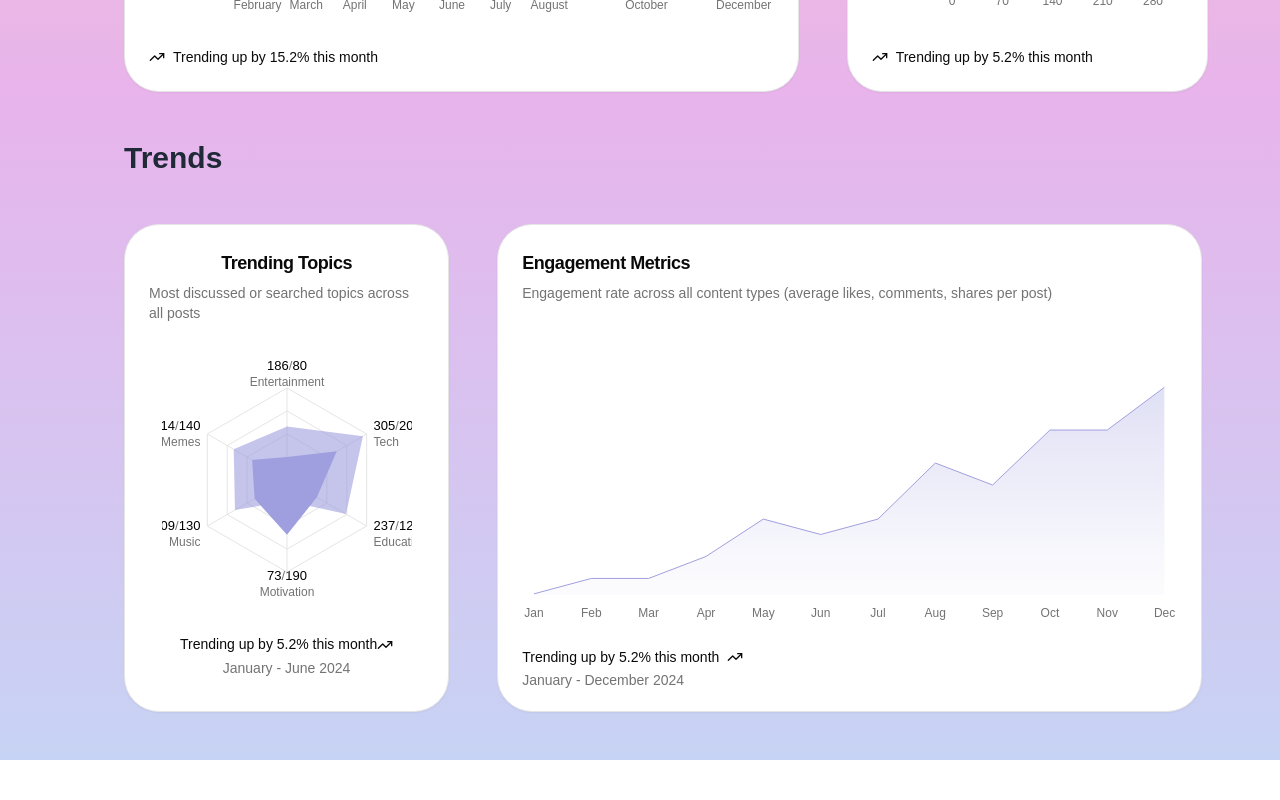
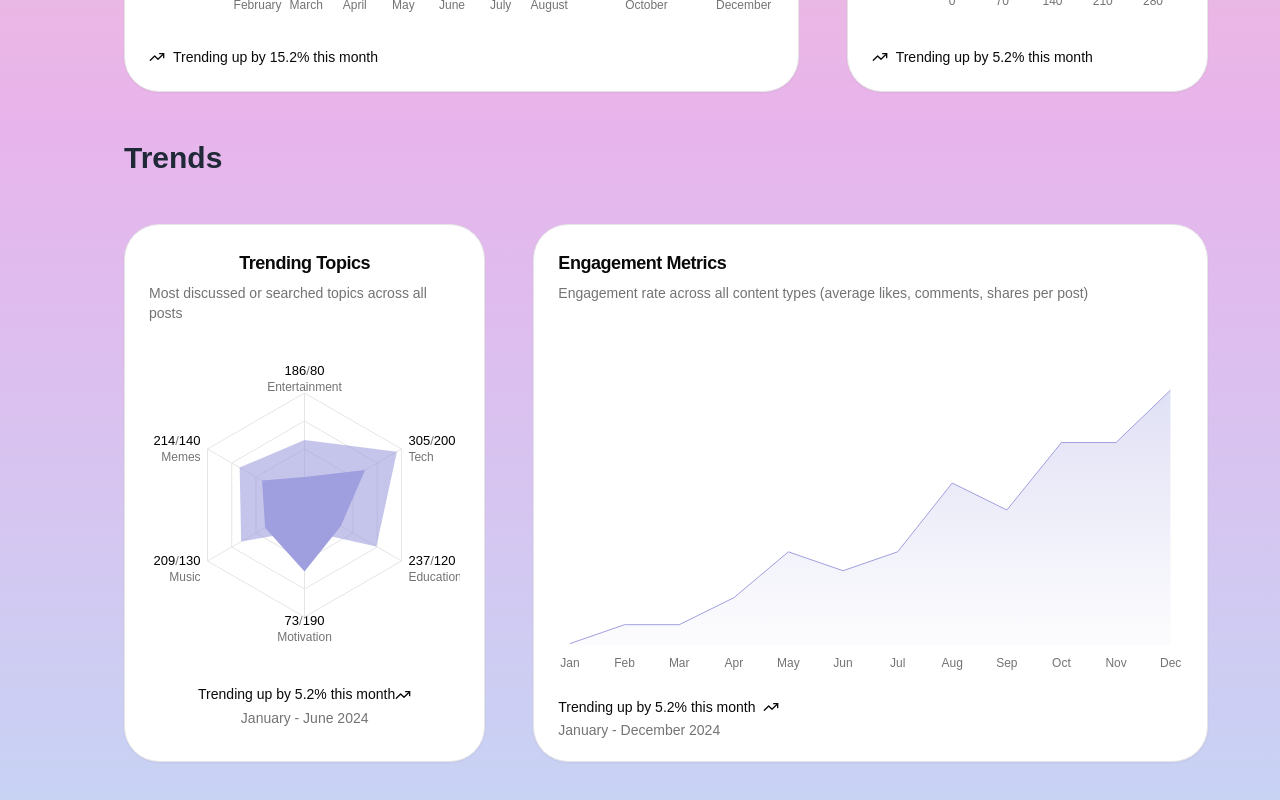
Before and after one commit to adityam003/socially, a Next.js app: page /analytics in a window 1280 px wide. Shown: the part 580-1380 px from the top of the page. Before the commit the page ends 1340 px from the top, so only its background shows below. Built offline with nearby package versions, Linux system fonts and the light colour scheme.

Commit message:
all fixes in UI of analytics page

```diff
--- a/src/components/analytics/Overview.tsx
+++ b/src/components/analytics/Overview.tsx
@@ -8,7 +8,7 @@ const Overview = () => {
     <div>
         <Chart1/>
         <h1 className='text-2xl font-semibold md:text-2xl lg:text-3xl mt-12 mb-12 '>Trends</h1>
-      <div className="flex gap-12 flex-col md:flex-row ">
+      <div className="flex flex-col md:flex-row gap-12 ">
       <Chart2/>
       <Chart3/>
       </div>
--- a/src/components/analytics/chart2.tsx
+++ b/src/components/analytics/chart2.tsx
@@ -39,7 +39,7 @@ const chartConfig = {
 
 export default function Chart2() {
   return (
-    <Card className="rounded-[15px] md:rounded-[35px] bg-[#ffffff] md:w-[30%]">
+    <Card className="w-full md:w-1/3 bg-white rounded-[15px] md:rounded-[35px]">
       <CardHeader className="items-center pb-4 ">
         <CardTitle className="text-lg">Trending Topics</CardTitle>
         <CardDescription>
@@ -49,7 +49,7 @@ export default function Chart2() {
       <CardContent className="pb-0 mt-4">
         <ChartContainer
           config={chartConfig}
-          className="mx-auto aspect-square max-h-[250px]"
+          className="h-[300px] w-full"
         >
           <RadarChart
             data={chartData}
--- a/src/components/analytics/chart3.tsx
+++ b/src/components/analytics/chart3.tsx
@@ -42,8 +42,8 @@ const chartConfig = {
 export default function Chart3() {
 
   return (
-    <div className="w-full h-full md:w-[65%] md:h-[30%]">
-    <Card className="bg-[#ffffff] rounded-[15px] md:rounded-[35px]">
+
+    <Card className="w-full md:w-2/3 bg-white rounded-[15px] md:rounded-[35px]">
       <CardHeader>
         <CardTitle className="text-lg">Engagement Metrics</CardTitle>
         <CardDescription className="pb-12">
@@ -51,7 +51,7 @@ export default function Chart3() {
         </CardDescription>
       </CardHeader>
       <CardContent>
-        <ChartContainer config={chartConfig} className="h-[250px] w-full">
+        <ChartContainer config={chartConfig} className="h-[300px] w-full">
           <AreaChart
             accessibilityLayer
             data={chartData}
@@ -109,6 +109,6 @@ export default function Chart3() {
         </div>
       </CardFooter>
     </Card>
-    </div>
+
   )
 }
--- a/src/components/analytics/chart4.tsx
+++ b/src/components/analytics/chart4.tsx
@@ -1,5 +1,5 @@
-"use client"
-import React, { useState } from 'react';
+"use client";
+import React, { useState, useMemo } from "react";
 import { Bar, BarChart, CartesianGrid, XAxis, ResponsiveContainer, Cell } from "recharts";
 import {
   Card,
@@ -21,14 +21,33 @@ interface ChartDataEntry {
   mobile: number;
 }
 
-const chartData: ChartDataEntry[] = [
+// Data mapping for different categories (Reel, Image, Carousel)
+const dataMap: Record<string, ChartDataEntry[]> = {
+  Reel: [
     { date: "#InstaReels", desktop: 222, mobile: 150 },
     { date: "#Fitness", desktop: 35, mobile: 180 },
     { date: "#BTS", desktop: 167, mobile: 120 },
     { date: "#Foodie", desktop: 62, mobile: 260 },
     { date: "#Memes", desktop: 373, mobile: 290 },
     { date: "#TechTalk", desktop: 31, mobile: 340 },
-];
+  ],
+  Image: [
+    { date: "#Art", desktop: 150, mobile: 100 },
+    { date: "#Photography", desktop: 200, mobile: 220 },
+    { date: "#Nature", desktop: 90, mobile: 300 },
+    { date: "#Landscape", desktop: 180, mobile: 250 },
+    { date: "#Portrait", desktop: 210, mobile: 150 },
+    { date: "#Abstract", desktop: 130, mobile: 80 },
+  ],
+  Carousel: [
+    { date: "#Fashion", desktop: 170, mobile: 140 },
+    { date: "#Travel", desktop: 230, mobile: 210 },
+    { date: "#Adventure", desktop: 110, mobile: 280 },
+    { date: "#Lifestyle", desktop: 290, mobile: 220 },
+    { date: "#Sports", desktop: 150, mobile: 130 },
+    { date: "#Comedy", desktop: 200, mobile: 260 },
+  ],
+};
 
 const chartConfig = {
   views: {
@@ -51,15 +70,18 @@ interface ChartProps {
 export default function Chart4({ name }: ChartProps) {
   const [activeChart] = useState<keyof typeof chartConfig>("desktop");
 
+  // Dynamically choose data based on the `name` prop
+  const chartData = useMemo(() => dataMap[name], [name]);
+
   const getBarColor = (entry: ChartDataEntry): string => {
-    return entry.desktop < entry.mobile ? 'url(#fillDesktop1)' : 'url(#fillDesktop2)';
+    return entry.desktop < entry.mobile ? "url(#fillDesktop1)" : "url(#fillDesktop2)";
   };
 
   return (
-    <Card className='w-full  bg-white rounded-[15px] md:rounded-[35px] '>
+    <Card className="w-full bg-white rounded-[15px] md:rounded-[35px]">
       <CardHeader>
-                        <CardTitle className='text-lg'>{name} Hashtag Performance</CardTitle>
-                       <CardDescription>Top-performing hashtags across Reels for reach.</CardDescription>
+        <CardTitle className="text-lg">{name} Hashtag Performance</CardTitle>
+        <CardDescription>Top-performing hashtags for {name} across Reels.</CardDescription>
       </CardHeader>
       <CardContent className="p-6">
         <div className="h-[285px] w-full">
@@ -77,39 +99,18 @@ export default function Chart4({ name }: ChartProps) {
                 <CartesianGrid strokeDasharray="3 3" vertical={false} horizontal={false} />
                 <XAxis dataKey="date" />
                 <ChartTooltip
-                  content={
-                    <ChartTooltipContent
-                      className="w-[150px]"
-                      nameKey="views"
-                    />
-                  }
+                  content={<ChartTooltipContent className="w-[150px]" nameKey="views" />}
                 />
                 <defs>
                   <linearGradient id="fillDesktop1" x1="0" y1="0" x2="0" y2="1">
-                    <stop
-                      offset="10%"
-                      stopColor="var(--color-desktop)"
-                      stopOpacity={0.6}
-                    />
-                    <stop
-                      offset="70%"
-                      stopColor="var(--color-desktop)"
-                      stopOpacity={1}
-                    />
+                    <stop offset="10%" stopColor="var(--color-desktop)" stopOpacity={0.6} />
+                    <stop offset="70%" stopColor="var(--color-desktop)" stopOpacity={1} />
                   </linearGradient>
                 </defs>
                 <defs>
                   <linearGradient id="fillDesktop2" x1="0" y1="0" x2="0" y2="1">
-                    <stop
-                      offset="15%"
-                      stopColor="var(--color-mobile)"
-                      stopOpacity={0.6}
-                    />
-                    <stop
-                      offset="70%"
-                      stopColor="var(--color-mobile)"
-                      stopOpacity={1}
-                    />
+                    <stop offset="15%" stopColor="var(--color-mobile)" stopOpacity={0.6} />
+                    <stop offset="70%" stopColor="var(--color-mobile)" stopOpacity={1} />
                   </linearGradient>
                 </defs>
                 <Bar dataKey={activeChart}>
--- a/src/components/analytics/chart5.tsx
+++ b/src/components/analytics/chart5.tsx
@@ -1,8 +1,8 @@
-"use client"
+"use client";
 
-import * as React from "react"
-import { Label, Pie, PieChart, Sector } from "recharts"
-import { PieSectorDataItem } from "recharts/types/polar/Pie"
+import * as React from "react";
+import { Label, Pie, PieChart, Sector } from "recharts";
+import { PieSectorDataItem } from "recharts/types/polar/Pie";
 
 import {
   Card,
@@ -10,29 +10,50 @@ import {
   CardDescription,
   CardHeader,
   CardTitle,
-} from "@/components/ui/card"
+} from "@/components/ui/card";
 import {
   ChartConfig,
   ChartContainer,
   ChartStyle,
   ChartTooltip,
   ChartTooltipContent,
-} from "@/components/ui/chart"
+} from "@/components/ui/chart";
 import {
   Select,
   SelectContent,
   SelectItem,
   SelectTrigger,
   SelectValue,
-} from "@/components/ui/select"
-const desktopData = [
-  { month: "january", desktop: 305, fill: "var(--color-january)" },
-  { month: "february", desktop: 237, fill: "var(--color-february)" },
-  { month: "march", desktop: 209, fill: "var(--color-march)" },
-  { month: "april", desktop: 186, fill: "var(--color-april)" },
-  { month: "may", desktop: 73, fill: "var(--color-may)" },
-]
+} from "@/components/ui/select";
 
+type DataKey = "Reel" | "Image" | "Carousel"; // Define valid keys
+
+// Data mapping for each category (Reel, Image, Carousel)
+const dataMap: Record<DataKey, { month: string; desktop: number; fill: string }[]> = {
+  Reel: [
+    { month: "january", desktop: 405, fill: "var(--color-january)" },
+    { month: "february", desktop: 337, fill: "var(--color-february)" },
+    { month: "march", desktop: 309, fill: "var(--color-march)" },
+    { month: "april", desktop: 286, fill: "var(--color-april)" },
+    { month: "may", desktop: 173, fill: "var(--color-may)" },
+  ],
+  Image: [
+    { month: "january", desktop: 205, fill: "var(--color-january)" },
+    { month: "february", desktop: 137, fill: "var(--color-february)" },
+    { month: "march", desktop: 109, fill: "var(--color-march)" },
+    { month: "april", desktop: 86, fill: "var(--color-april)" },
+    { month: "may", desktop: 43, fill: "var(--color-may)" },
+  ],
+  Carousel: [
+    { month: "january", desktop: 505, fill: "var(--color-january)" },
+    { month: "february", desktop: 437, fill: "var(--color-february)" },
+    { month: "march", desktop: 409, fill: "var(--color-march)" },
+    { month: "april", desktop: 386, fill: "var(--color-april)" },
+    { month: "may", desktop: 273, fill: "var(--color-may)" },
+  ],
+};
+
+// Chart configuration object
 const chartConfig = {
   visitors: {
     label: "Visitors",
@@ -63,17 +84,25 @@ const chartConfig = {
     label: "Downloads",
     color: "hsl(var(--chart-5))",
   },
-} satisfies ChartConfig
+} satisfies ChartConfig;
 
-export default function Chart5({ name }: { name: string }) {
-  const id = "pie-interactive"
-  const [activeMonth, setActiveMonth] = React.useState(desktopData[0].month)
+export default function Chart5({ name }: { name: DataKey }) {
+  const id = "pie-interactive";
 
+  // Dynamically set the data based on the name prop
+  const desktopData = React.useMemo(() => dataMap[name], [name]);
+
+  // Manage selected month state
+  const [activeMonth, setActiveMonth] = React.useState(desktopData[0]?.month || "");
+
+  // Determine activeIndex based on activeMonth
   const activeIndex = React.useMemo(
     () => desktopData.findIndex((item) => item.month === activeMonth),
-    [activeMonth]
-  )
-  const months = React.useMemo(() => desktopData.map((item) => item.month), [])
+    [activeMonth, desktopData]
+  );
+
+  // Extract months from the data
+  const months = React.useMemo(() => desktopData.map((item) => item.month), [desktopData]);
 
   return (
     <Card data-chart={id} className="w-full flex flex-col rounded-[15px] md:rounded-[35px]">
@@ -81,7 +110,7 @@ export default function Chart5({ name }: { name: string }) {
       <CardHeader className="flex-row items-start space-y-0 pb-0">
         <div className="grid gap-1">
           <CardTitle className="text-md">Best Performing {name} Metrics</CardTitle>
-          <CardDescription>Proportion of engagement types for Reels.</CardDescription>
+          <CardDescription>Proportion of engagement types for {name}.</CardDescription>
         </div>
         <Select value={activeMonth} onValueChange={setActiveMonth}>
           <SelectTrigger
@@ -92,10 +121,10 @@ export default function Chart5({ name }: { name: string }) {
           </SelectTrigger>
           <SelectContent align="end" className="rounded-xl">
             {months.map((key) => {
-              const config = chartConfig[key as keyof typeof chartConfig]
+              const config = chartConfig[key as keyof typeof chartConfig];
 
               if (!config) {
-                return null
+                return null;
               }
 
               return (
@@ -114,7 +143,7 @@ export default function Chart5({ name }: { name: string }) {
                     {config?.label}
                   </div>
                 </SelectItem>
-              )
+              );
             })}
           </SelectContent>
         </Select>
@@ -176,7 +205,7 @@ export default function Chart5({ name }: { name: string }) {
                           Visitors
                         </tspan>
                       </text>
-                    )
+                    );
                   }
                 }}
               />
@@ -185,5 +214,5 @@ export default function Chart5({ name }: { name: string }) {
         </ChartContainer>
       </CardContent>
     </Card>
-  )
+  );
 }
--- a/src/components/analytics/chart6.tsx
+++ b/src/components/analytics/chart6.tsx
@@ -1,6 +1,6 @@
-"use client"
-import { TrendingUp } from "lucide-react"
-import { CartesianGrid, LabelList, Line, LineChart } from "recharts"
+"use client";
+import { TrendingUp } from "lucide-react";
+import { CartesianGrid, LabelList, Line, LineChart } from "recharts";
 import {
   Card,
   CardContent,
@@ -8,57 +8,90 @@ import {
   CardFooter,
   CardHeader,
   CardTitle,
-} from "@/components/ui/card"
+} from "@/components/ui/card";
 import {
   ChartConfig,
   ChartContainer,
   ChartTooltip,
   ChartTooltipContent,
-} from "@/components/ui/chart"
-const chartData = [
-  { browser: "chrome", visitors: 275, fill: "var(--color-chrome)" },
-  { browser: "safari", visitors: 200, fill: "var(--color-safari)" },
-  { browser: "firefox", visitors: 187, fill: "var(--color-firefox)" },
-  { browser: "edge", visitors: 173, fill: "var(--color-edge)" },
-  { browser: "other", visitors: 90, fill: "var(--color-other)" },
-]
+} from "@/components/ui/chart";
+
+interface ChartDataEntry {
+  browser: string;
+  visitors: number;
+  fill: string;
+}
+
+// Data mapping for different categories (Reel, Image, Carousel, etc.)
+const dataMap: Record<string, ChartDataEntry[]> = {
+  Reel: [
+    { browser: "#InstaReels", visitors: 275, fill: "var(--color-chrome)" },
+    { browser: "#Fitness", visitors: 200, fill: "var(--color-safari)" },
+    { browser: "#BTS", visitors: 187, fill: "var(--color-firefox)" },
+    { browser: "#Foodie", visitors: 173, fill: "var(--color-edge)" },
+    { browser: "#Memes", visitors: 90, fill: "var(--color-other)" },
+  ],
+  Image: [
+    { browser: "#Art", visitors: 220, fill: "var(--color-chrome)" },
+    { browser: "#Photography", visitors: 180, fill: "var(--color-safari)" },
+    { browser: "#Nature", visitors: 160, fill: "var(--color-firefox)" },
+    { browser: "#Portrait", visitors: 130, fill: "var(--color-edge)" },
+    { browser: "#Abstract", visitors: 95, fill: "var(--color-other)" },
+  ],
+  Carousel: [
+    { browser: "#Fashion", visitors: 260, fill: "var(--color-chrome)" },
+    { browser: "#Travel", visitors: 230, fill: "var(--color-safari)" },
+    { browser: "#Adventure", visitors: 210, fill: "var(--color-firefox)" },
+    { browser: "#Sports", visitors: 180, fill: "var(--color-edge)" },
+    { browser: "#Comedy", visitors: 150, fill: "var(--color-other)" },
+  ],
+};
+
 const chartConfig = {
   visitors: {
     label: "Visitors",
     color: "hsl(var(--chart-2))",
   },
   chrome: {
-    label: "Memes",
+    label: "Reels",
     color: "hsl(var(--chart-1))",
   },
   safari: {
-    label: "Motivation",
+    label: "Fitness",
     color: "hsl(var(--chart-2))",
   },
   firefox: {
-    label: "Challenges",
+    label: "BTS",
     color: "hsl(var(--chart-3))",
   },
   edge: {
-    label: "Product demos",
+    label: "Foodie",
     color: "hsl(var(--chart-4))",
   },
   other: {
-    label: "Other",
+    label: "Memes",
     color: "hsl(var(--chart-5))",
   },
-} satisfies ChartConfig
+} satisfies ChartConfig;
 
+interface ChartProps {
+  name: string;
+}
 
-export default function Chart6({ name }: { name: string }) {
+export default function Chart6({ name }: ChartProps) {
+  // Dynamically select data based on the `name` prop
+  const chartData = dataMap[name];
+
   return (
     <Card className="flex flex-col w-full bg-white rounded-[15px] md:rounded-[35px]">
       <CardHeader className="items-start pb-0">
-        <CardTitle className="text-lg"> Trending {name} Types</CardTitle>
-        <CardDescription> Identify the most popular formats of Reels currently trending</CardDescription>
+        <CardTitle className="text-lg">Trending {name} Types</CardTitle>
+        <CardDescription>
+          Identify the most popular formats of {name} currently trending.
+        </CardDescription>
       </CardHeader>
       <CardContent className="mt-8">
-        <ChartContainer config={chartConfig}    className="mx-auto aspect-video max-h-[250px]">
+        <ChartContainer config={chartConfig} className="mx-auto aspect-video max-h-[250px]">
           <LineChart
             accessibilityLayer
             data={chartData}
@@ -114,5 +147,5 @@ export default function Chart6({ name }: { name: string }) {
         </div>
       </CardFooter>
     </Card>
-  )
+  );
 }
```
Also changed, not shown: src/app/analytics/page.tsx (+7 -5 lines), src/app/globals.css (+9 -0 lines). Lines whose indentation alone changed are shown as unchanged.
